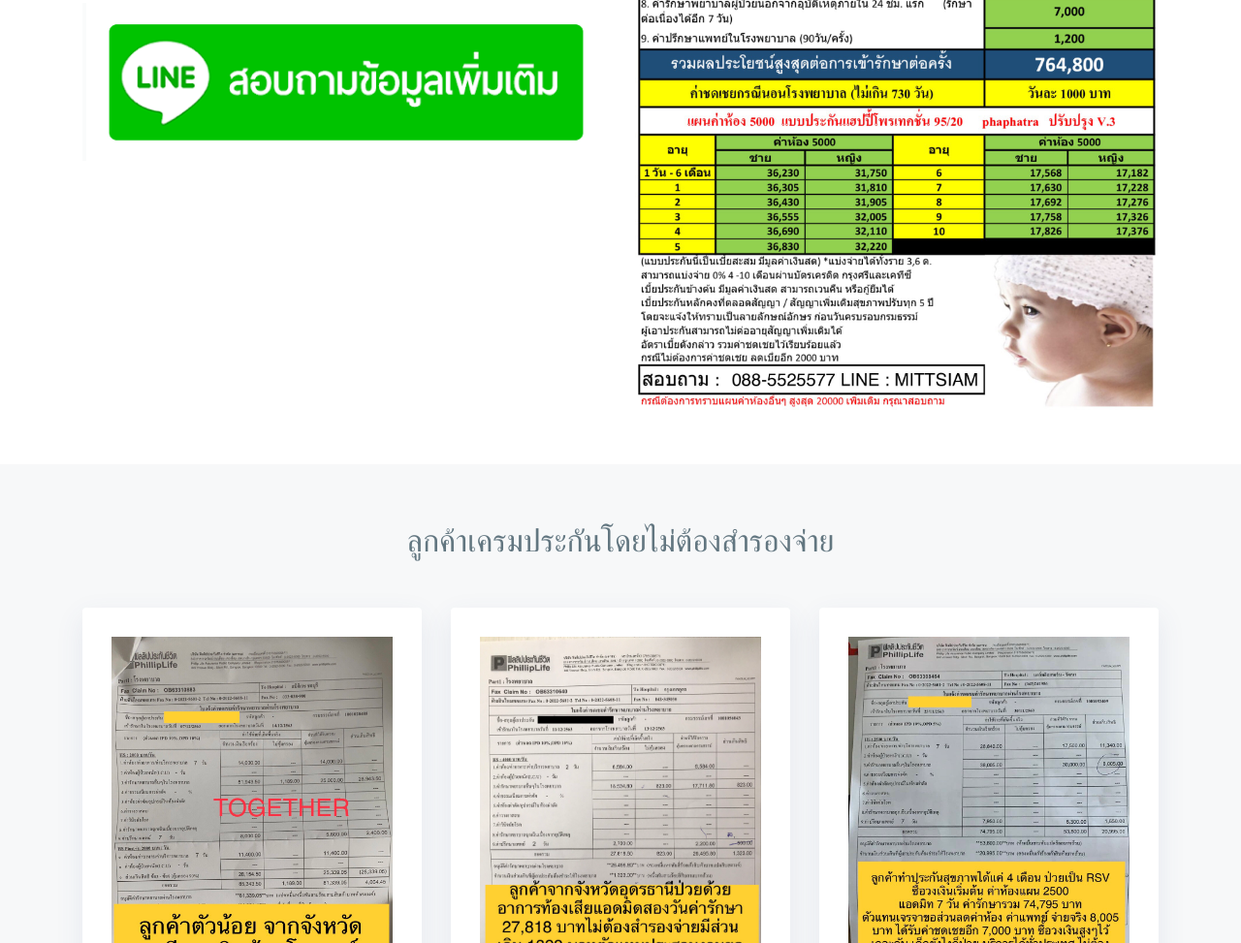
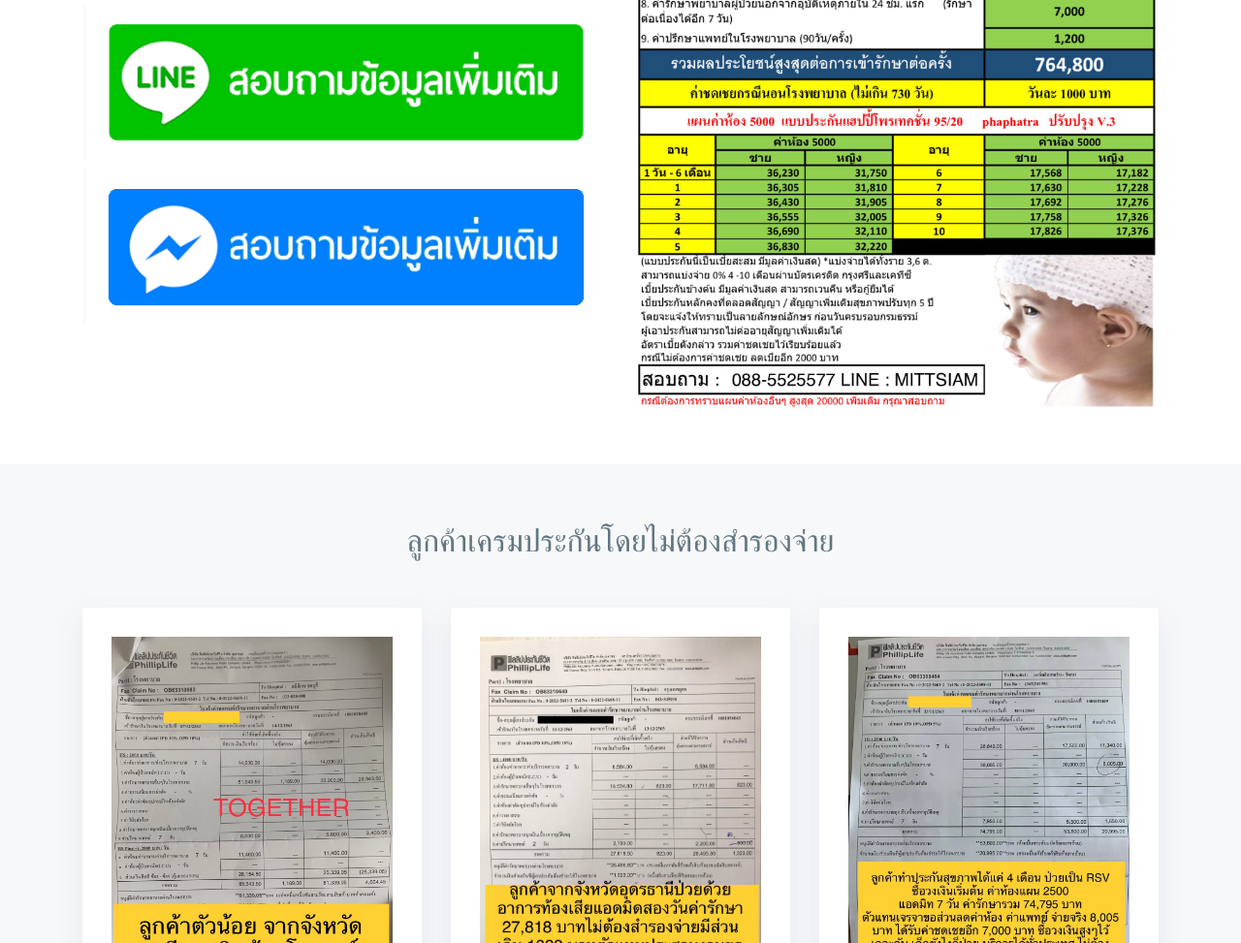
Before and after one commit to sahaphap1996/PhillipLife, a plain HTML site: page index.html in a window 1280 px wide. Shown: the part 1672-2645 px from the top of the page at 97% size. Drawn offline with nearby package versions, Linux system fonts and the light colour scheme.

Commit message:
facebook

```diff
--- a/index.html
+++ b/index.html
@@ -57,7 +57,7 @@
       </nav><!-- .nav-menu -->
 
       <div class="header-social-links">
-        <a href="#" class="facebook"><i class="icofont-facebook"></i></a>
+        <a href="https://www.facebook.com/100005132190224/posts/1726912177489839/" class="facebook"><i class="icofont-facebook"></i></a>
         <a href="https://line.me/R/ti/p/%40pcr8107g" target="_bank" class="linkedin"><i class="icofont-line"></i></i></a>
       </div>
 
@@ -163,6 +163,11 @@
               <li class="nav-item mt-2" data-aos="fade-up" data-aos-delay="200">
                 <a class="nav-link" target="_bank" href="https://line.me/R/ti/p/%40pcr8107g">
                   <img src="assets/img/line-btn.png" alt=""  class="img-fluid">
+                </a>
+              </li>
+              <li class="nav-item mt-2" data-aos="fade-up" data-aos-delay="200">
+                <a class="nav-link" target="_bank" href="https://www.facebook.com/100005132190224/posts/1726912177489839/">
+                  <img src="assets/img/ms-btn.png" alt=""  class="img-fluid">
                 </a>
               </li>
             </ul>
```
